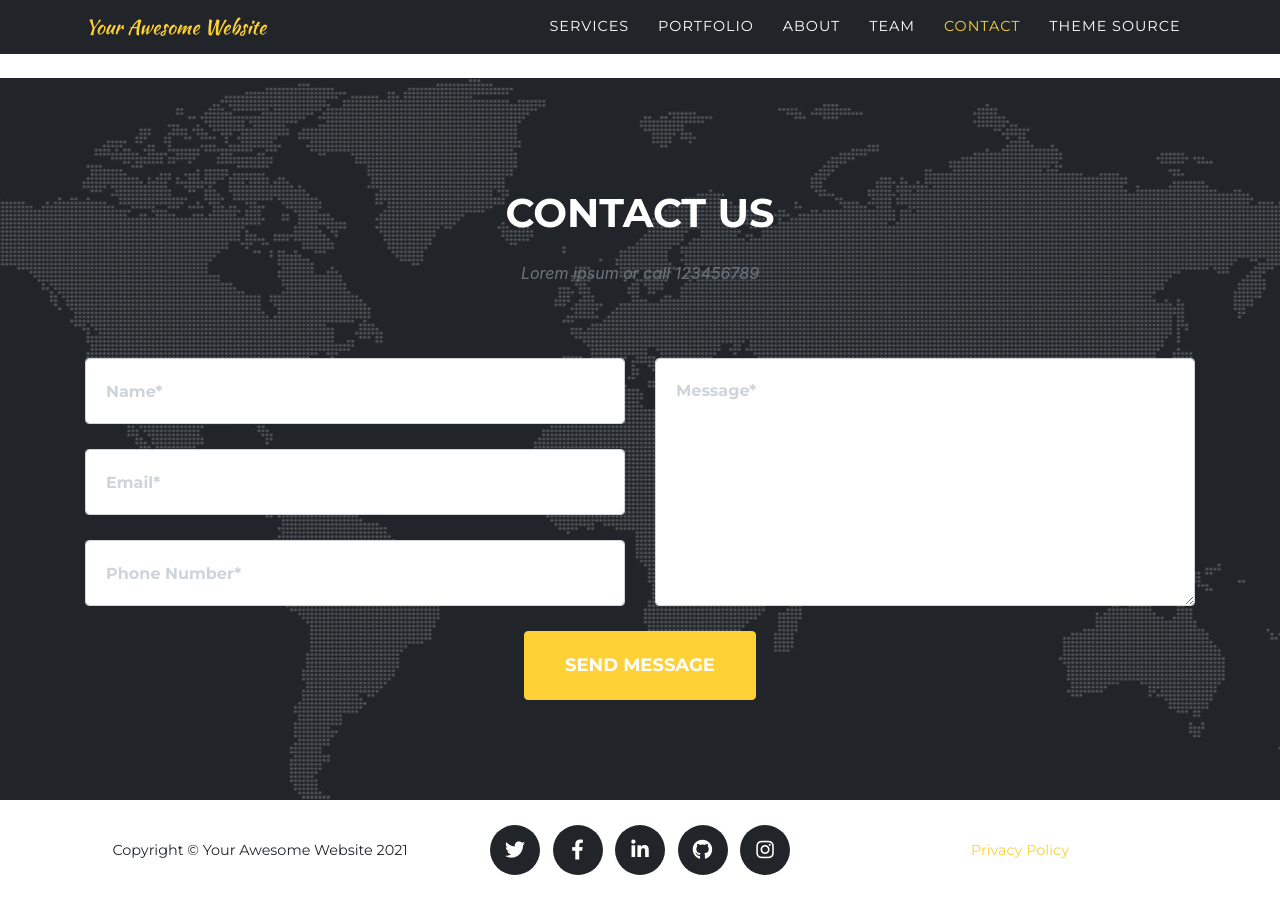
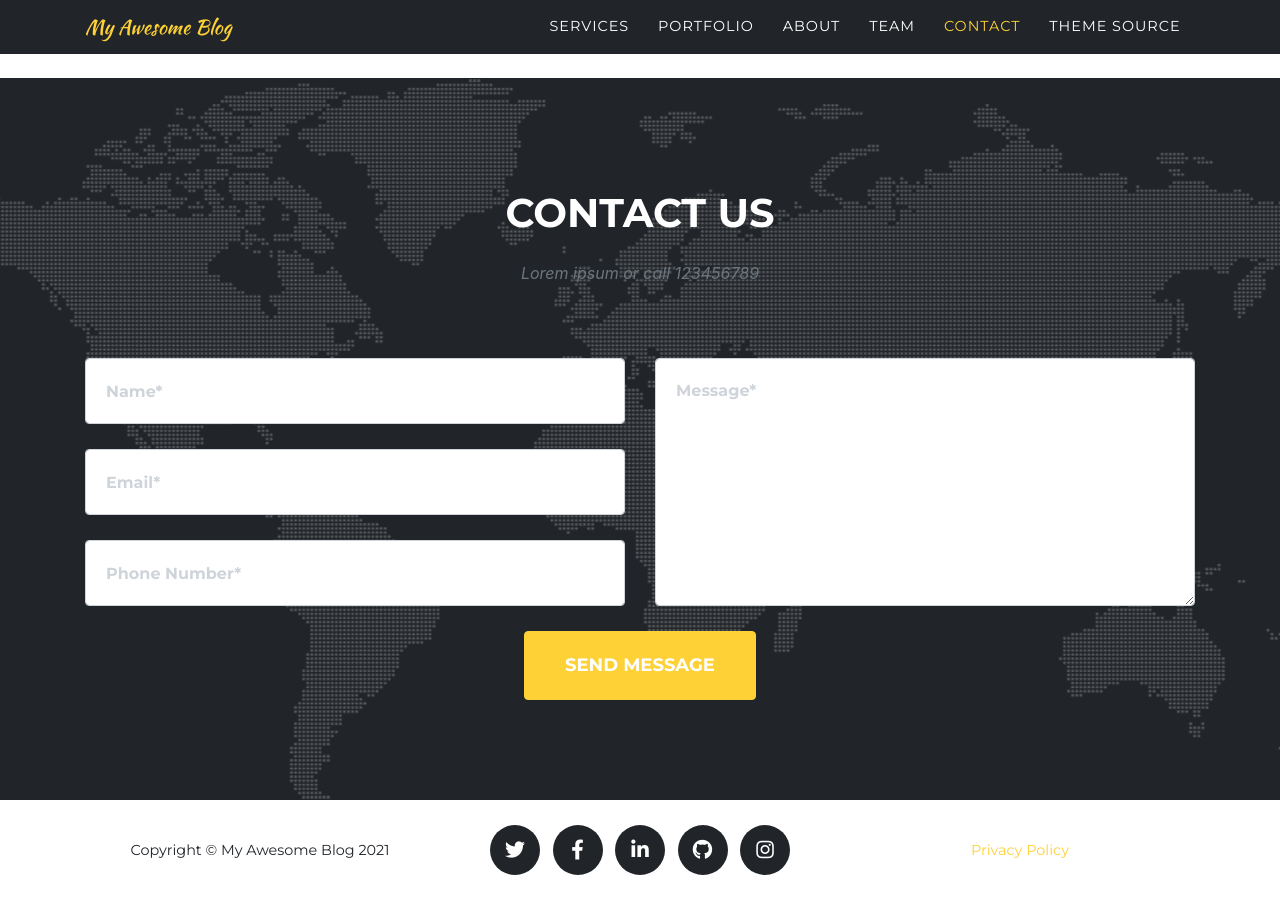
Before and after one commit to soo-young-kim/blog, a Jekyll site: the page built from index.md, in a window 1280 px wide and 900 px high, scrolled down 5422 px. Built offline with Jekyll 4.4.1, drawn with Linux system fonts in a browser that asks for light colours; some web fonts are replaced.

Commit message:
modify test

```diff
--- a/_config.yml
+++ b/_config.yml
@@ -16,10 +16,10 @@ theme: jekyll-agency
 url    : "" # the base hostname & protocol for your site, e.g. http://example.com
 baseurl: "" # the subpath of your site, e.g. /blog
 
-title      : Your Awesome Website
+title      : My Awesome Blog
 email      : your-email@example.com #this is also the email contact forms will go to
 description: "Site description"
-author     : Your Name
+author     : Soo Young Kim
 # logo:     #optional, defaults to site title
   # path: assets\img\clients\creative-market.jpg
   # height: 60 #height in px, defaults to 52px
```
